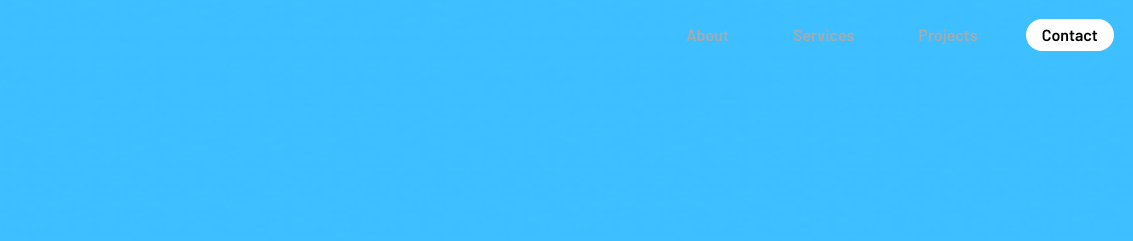
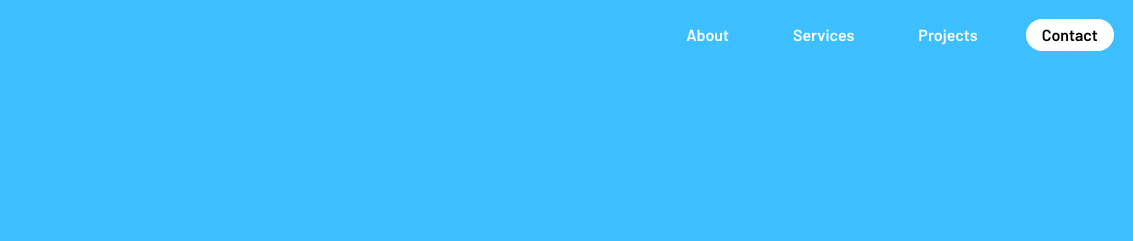
Before and after one commit to hamdi4-beep/sunnyside-agency-landing-page-main, a plain HTML site: page index.html in a window 1280 px wide. Shown: the top 241 px of the page, 147-1280 px from the left. Drawn offline with Linux system fonts and the light colour scheme.

Commit message:
fixed color issues

```diff
--- a/src/sass/globals/_queries.scss
+++ b/src/sass/globals/_queries.scss
@@ -1,3 +1,5 @@
+@use './variables' as *;
+
 @media (min-width: 768px) {
 
     header {
@@ -14,6 +16,7 @@
             li {
                 padding: .5em 1em;
                 line-height: 1;
+                color: $clr-white;
             }
 
             li:last-child {
```
Also changed, not shown: css/index.css, 1 other file.
